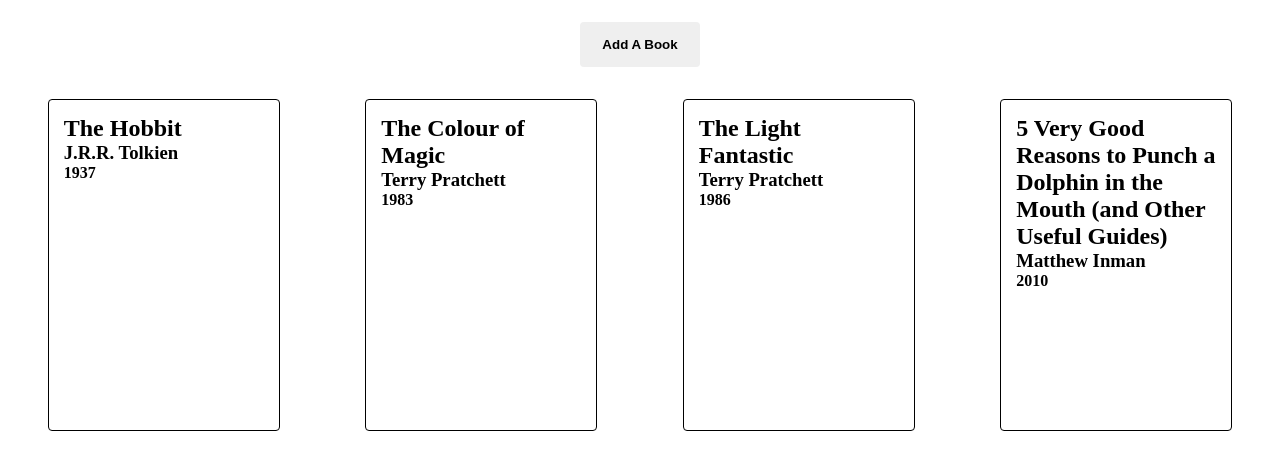
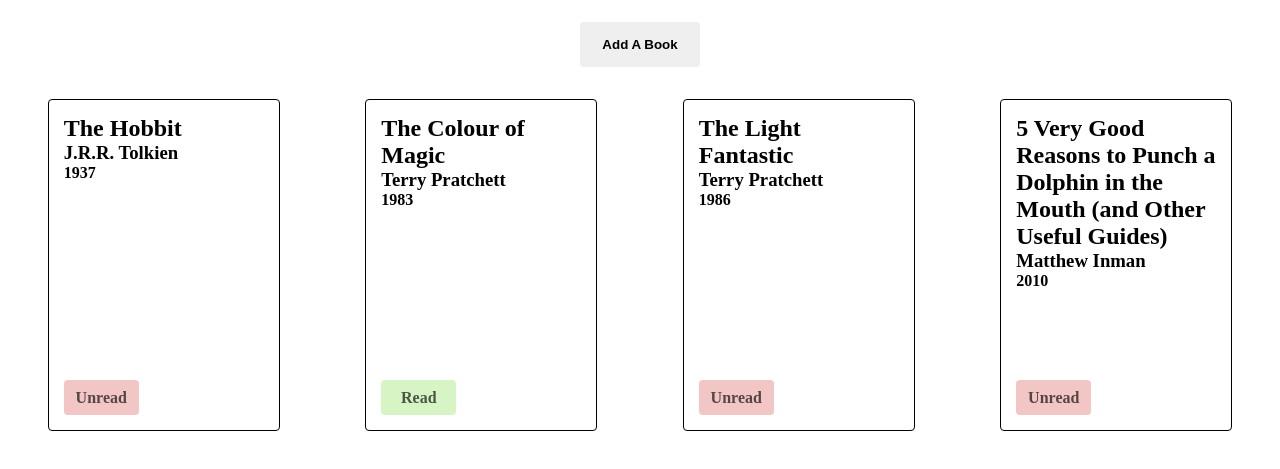
Before and after one commit to jamiewlloyd/Books, a plain HTML site: page index.html in a window 1280 px wide. Shown: the part 81-550 px from the top of the page. Drawn offline with Linux system fonts and the light colour scheme.

Commit message:
Added read/unread labels

```diff
--- a/css/style.css
+++ b/css/style.css
@@ -36,6 +36,7 @@
    border: 1px solid black;
    border-radius: 4px;
    padding: 15px;
+   position: relative;
 }
 
 body,
@@ -82,3 +83,24 @@ dialog {
    border: 0px;
    border-radius: 4px;
 }
+
+.status {
+   position: absolute;
+   width: 75px;
+   height: 35px;
+   top: 280px;
+   display: grid;
+   align-items: center;
+   justify-items: center;
+   border-radius: 4px;
+   font-weight: 800;
+   color: rgba(0, 0, 0, 0.652);
+}
+
+.read {
+   background-color: rgb(215, 244, 196);
+}
+
+.unread {
+   background-color: rgb(243, 198, 198);
+}
--- a/index.html
+++ b/index.html
@@ -33,8 +33,8 @@
          <fieldset>
             <label for="have-read">Have you read it?:</label>
             <select name="have-read" id="have-read">
-               <option value="q1">No</option>
-               <option value="q2">Yes</option>
+               <option value="no">No</option>
+               <option value="yes">Yes</option>
             </select>
          </fieldset>
 
--- a/js/script.js
+++ b/js/script.js
@@ -38,18 +38,31 @@ function createBook(book) {
    const title = document.createElement("h2");
    const author = document.createElement("h3");
    const published = document.createElement("h4");
+   const readStatus = document.createElement("div");
+
    card.classList.add("card");
    title.classList.add("title");
    author.classList.add("author");
    published.classList.add("published");
+   readStatus.classList.add("status");
 
    title.textContent = book.title.toString();
    author.textContent = book.author.toString();
    published.textContent = book.published.toString();
 
+   console.log(book.read);
+
+   if (book.read.toString() === 'yes') {
+      readStatus.textContent = 'Read';
+      readStatus.classList.add("read");
+   } else {
+      readStatus.textContent = 'Unread';
+      readStatus.classList.add("unread");
+   }
+
    card.setAttribute("data-index-number", book.id);
 
-   card.append(title, author, published);
+   card.append(title, author, published, readStatus);
    container.appendChild(card);
 }
 
```
